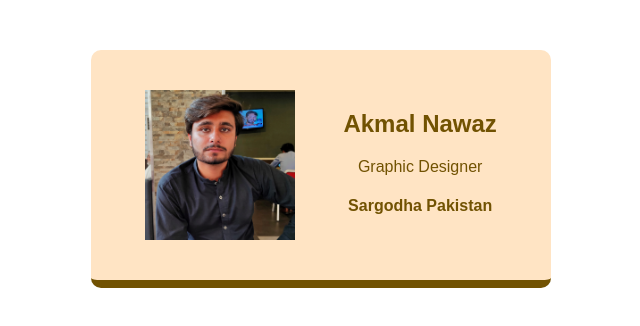
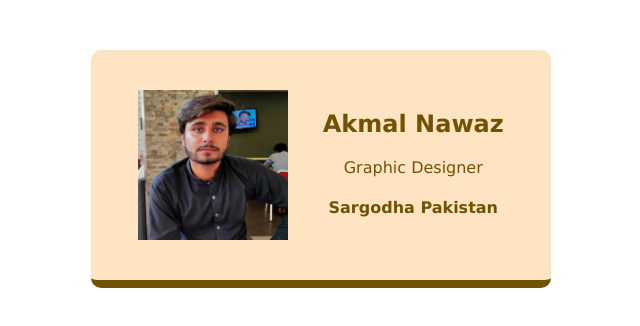
Before and after one commit to AkmalNawaz/Digital-card, a plain HTML site: page Index.html in a window 1280 px wide. Shown: the whole page, without its empty margins (319-959 px from the left). Drawn offline with Linux system fonts and the light colour scheme.

Commit message:
Update style.css

```diff
--- a/style.css
+++ b/style.css
@@ -16,7 +16,7 @@ body    {
     padding: 40 30 40 30;
     justify-content: space-around;
     text-align: center;
-    font-family: Arial, Helvetica, sans-serif;
+    font-family: verdana, Arial, Helvetica, sans-serif;
     color: #715202;
     background-color: bisque;
     border-bottom: 8px solid #715202;
```
